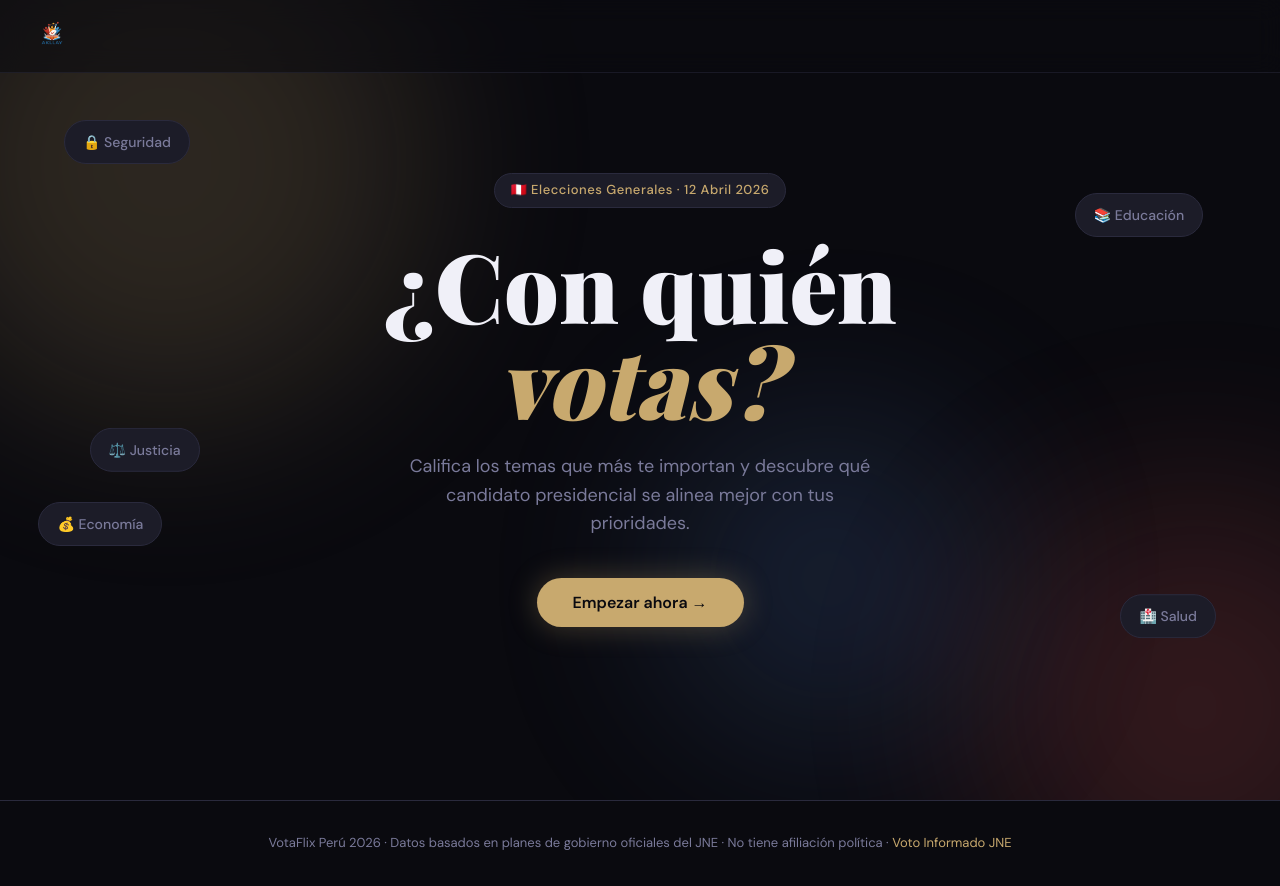
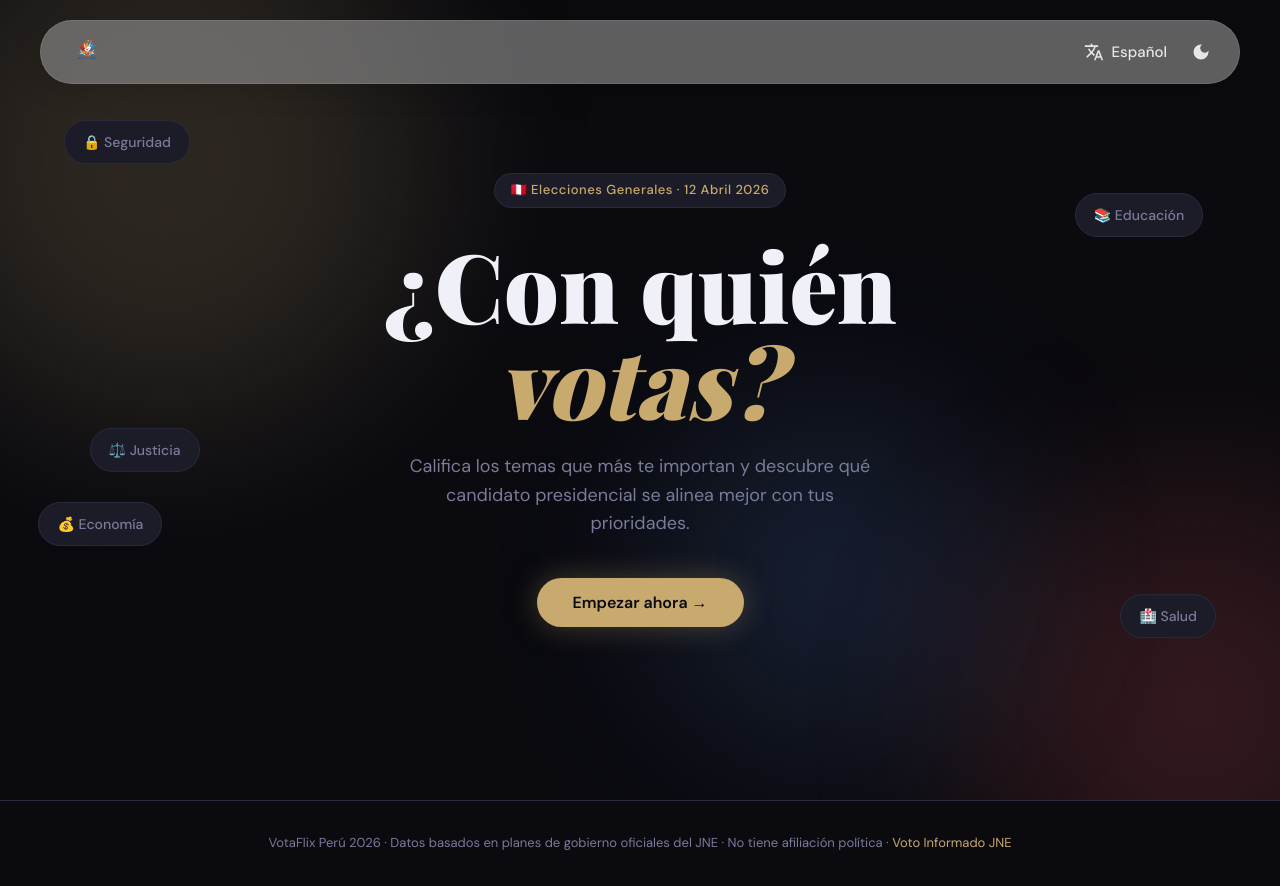
Before and after one commit to JosephRobles23/Votafli, a Next.js app: page / in a window 1280 px wide. Built offline with nearby package versions, Linux system fonts and the light colour scheme.

Commit message:
feat: agregacion de header

```diff
--- a/src/app/globals.css
+++ b/src/app/globals.css
@@ -32,21 +32,60 @@ body {
 /* ── NAVBAR ──────────────────────────── */
 .navbar {
   position: fixed;
-  top: 0; left: 0; right: 0;
+  top: 20px;
+  left: 50%;
+  transform: translateX(-50%);
+  width: calc(100% - 48px);
+  max-width: 1200px;
+  height: 64px;
   z-index: 100;
   display: flex;
   align-items: center;
-  padding: 16px 32px;
-  background: rgba(10, 10, 15, 0.6);
-  backdrop-filter: blur(12px);
-  -webkit-backdrop-filter: blur(12px);
-  border-bottom: 1px solid rgba(42, 42, 61, 0.5);
+  justify-content: space-between;
+  padding: 0 28px;
+  background: rgba(140, 140, 140, 0.65);
+  backdrop-filter: blur(16px);
+  -webkit-backdrop-filter: blur(16px);
+  border-radius: 100px;
+  box-shadow: 0 4px 30px rgba(0, 0, 0, 0.15);
+  border: 1px solid rgba(255, 255, 255, 0.1);
 }
 
 .navbar-logo {
-  height: 40px;
+  height: 36px;
   width: auto;
   object-fit: contain;
+}
+
+.navbar-right {
+  display: flex;
+  align-items: center;
+  gap: 24px;
+}
+
+.nav-lang, .nav-theme {
+  display: flex;
+  align-items: center;
+  gap: 8px;
+  background: none;
+  border: none;
+  color: #fff;
+  cursor: pointer;
+  font-family: var(--font-body);
+  font-size: 15px;
+  font-weight: 500;
+  opacity: 0.85;
+  transition: opacity 0.2s;
+}
+
+.nav-lang:hover, .nav-theme:hover {
+  opacity: 1;
+}
+
+.nav-lang svg, .nav-theme svg {
+  width: 20px;
+  height: 20px;
+  fill: currentColor;
 }
 
 /* ── HERO ─────────────────────────────── */
--- a/src/app/page.tsx
+++ b/src/app/page.tsx
@@ -31,16 +31,25 @@ export default function Home() {
 
   return (
     <>
-      {/* Navbar fijo con logo */}
+      {/* Navbar flotante estilo píldora */}
       <nav className="navbar">
         <Image
           src="/LOGO.png"
           alt="VotaFlix Perú 2026"
           className="navbar-logo"
-          width={160}
-          height={40}
+          width={140}
+          height={36}
           priority
         />
+        <div className="navbar-right">
+          <button className="nav-lang" aria-label="Cambiar idioma">
+            <svg viewBox="0 0 24 24" aria-hidden="true"><path d="M12.87 15.07l-2.54-2.51.03-.03c1.74-1.94 2.98-4.17 3.71-6.53H17V4h-7V2H8v2H1v2h11.17C11.5 7.92 10.44 9.75 9 11.35 8.07 10.32 7.3 9.19 6.69 8h-2c.73 1.63 1.73 3.17 2.98 4.56l-5.09 5.02L4 19l5-5 3.11 3.11.76-2.04zM18.5 10h-2L12 22h2l1.12-3h4.75L21 22h2l-4.5-12zm-2.62 7l1.62-4.33L19.12 17h-3.24z"></path></svg>
+            Español
+          </button>
+          <button className="nav-theme" aria-label="Cambiar tema">
+            <svg viewBox="0 0 24 24" aria-hidden="true"><path d="M12 3a9 9 0 109 9c0-.46-.04-.92-.1-1.36a5.39 5.39 0 01-4.4 2.26 5.4 5.4 0 01-3.14-9.8c-.44-.06-.9-.1-1.36-.1z"></path></svg>
+          </button>
+        </div>
       </nav>
 
       <main>
```
